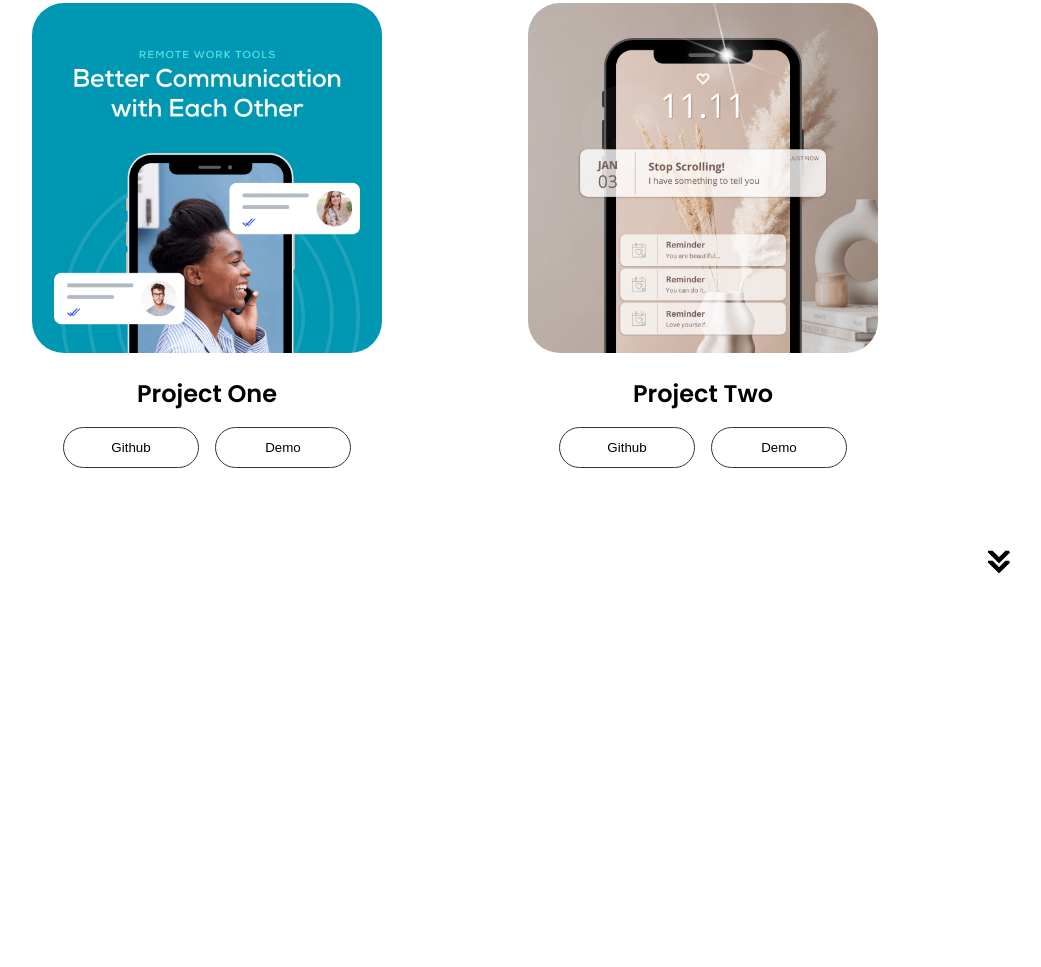
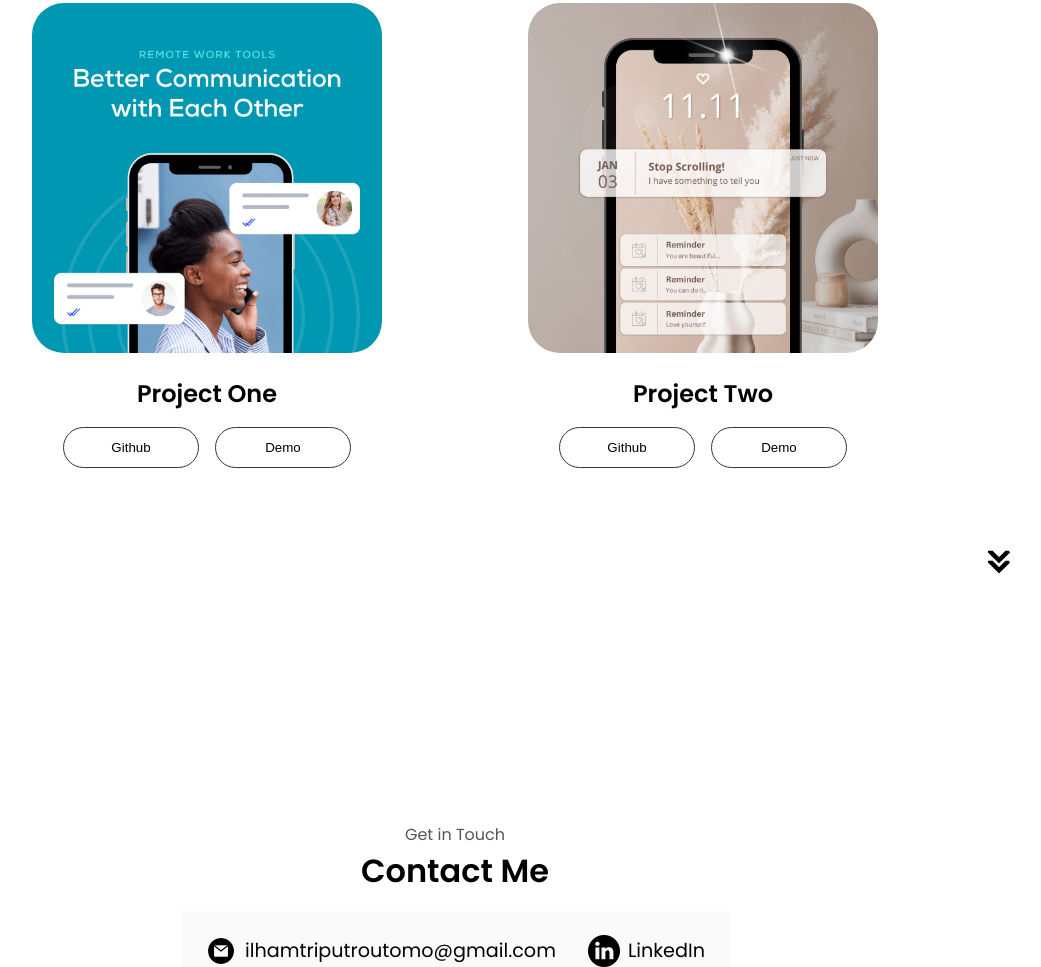
Before and after one commit to ilhamutomo1/ilham-portofolio, a plain HTML site: page index.html in a window 1280 px wide. Shown: the part 2622-3589 px from the top of the page, without its empty margins (185-1226 px from the left). Before the commit the page ends 3240 px from the top, so only its background shows below. Drawn offline with Linux system fonts and the light colour scheme.

Commit message:
Add Contact Section and Footer
Adding Contact Section and Footer to the project and make some minor changes

```diff
--- a/index.html
+++ b/index.html
@@ -247,9 +247,42 @@
 
     </div>
 
-        <img src="./assets/arrow.png" alt="icon arrow" class="icon arrow"onclick="location.href='./#project'">
+        <img src="./assets/arrow.png" alt="icon arrow" class="icon arrow"onclick="location.href='./#contact'">
 
     </section>
+
+    <section id="contact">
+        <p class="contact_text_p1">Get in Touch</p>
+        <h1 class="contact-title">Contact Me</h1>
+        <div class="contact-info-upper-container">
+            <div class="contact-info-container">
+                <img src="./assets/email.png" alt="email icon" class="icon contact-icon email-icon">
+                <p><a href="mailto:ilhamtriputroutomo@gmail.com">ilhamtriputroutomo@gmail.com</a></p>
+            </div>
+
+            <div class="contact-info-container">
+                <img src="./assets/linkedin.png" alt="linnkedin icon" class="icon contact-icon">
+                <p><a href="https://linkedin.com/in/ilhamutomo">LinkedIn</a></p>
+            </div>
+        </div>
+    </section>
+
+    <footer>
+        <nav>
+            <div class="nav-links-container">
+                <ul class="nav-links">
+                    <li><a href="#about">About</a></li>
+                    <li><a href="#experience">Experience</a></li>
+                    <li><a href="#project">Projects</a></li>
+                    <li><a href="#contact">Contact</a></li>
+                </ul>
+            </div>
+        </nav>
+
+        <nav>
+            <p>Copyright &#169; 2024 Ilham Utomo All Rights Reserved</p>
+        </nav>
+    </footer>
 
     <script src="script.js"></script>
 
--- a/style.css
+++ b/style.css
@@ -157,15 +157,11 @@ a:hover {
     position: relative;
   }
 
-  .about, .details-containers {
-    text-align: right;
-  }
 
   .about-containers{
     gap: 2rem;
     margin-bottom: 2rem;
     margin-top: 2rem;
-    text-align: right;
   }
 
   .about-details-container {
@@ -276,3 +272,49 @@ a:hover {
     border-color: rgb(163, 163, 163);
 
   }
+
+  /* Contact Section */
+
+  #contact {
+    display: flex;
+    justify-content: center;
+    flex-direction: column;
+    height: 70vh;
+  }
+
+  .contact-info-upper-container {
+    display: flex;
+    justify-content: center;
+    background: rgb(250, 250, 250);
+    margin: 1rem auto;
+    padding: 0.5rem;
+  }
+
+  .contact-info-container {
+    display: flex;
+    align-items: center;
+    justify-content: center;
+    gap: 0.5rem;
+    margin: 1rem;
+  }
+
+  .contact-info-container p {
+    font-size: larger;
+  }
+
+  .contact-icon {
+    cursor: default;
+  }
+
+  .contact_text_p1 {
+    text-align: center;
+  }
+
+  .contact-title {
+    font-size: 2rem;
+    text-align: center;
+  }
+
+  .email-icon {
+    height: 2.5rem;
+  }
```
